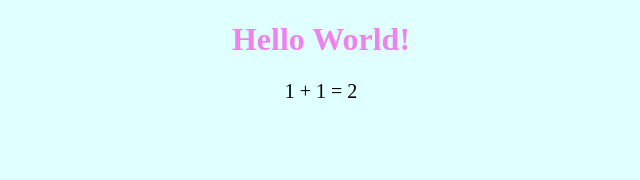
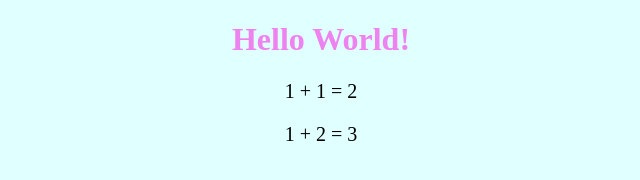
Before and after one commit to miceforrat/git-example-remote, a plain HTML site: page index.html in a window 1280 px wide. Shown: the full height of the page, 319-959 px from the left. Drawn offline with Linux system fonts and the light colour scheme.

Commit message:
1 + 2= 3

```diff
--- a/index.html
+++ b/index.html
@@ -12,6 +12,7 @@
 <body>
     <h1>Hello World!</h1>
     <p>1 + 1 = 2</p>
+    <p>1 + 2 = 3</p>
 </body>
 
 </html>
```
